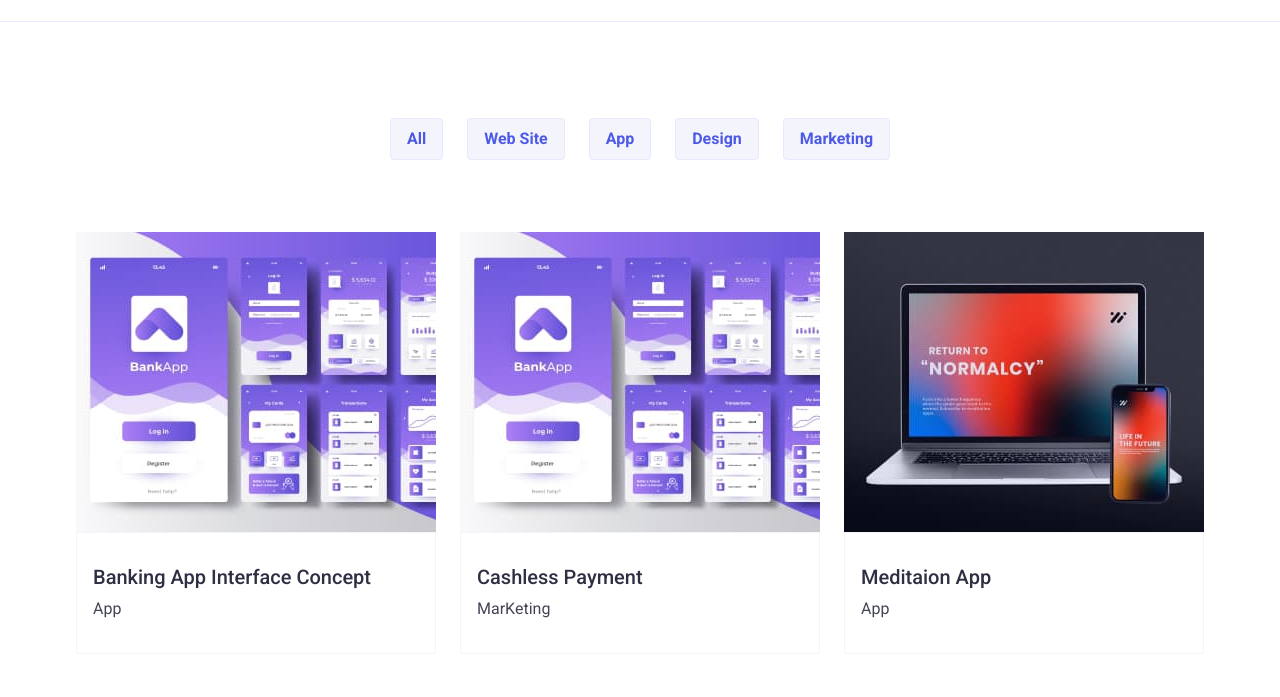
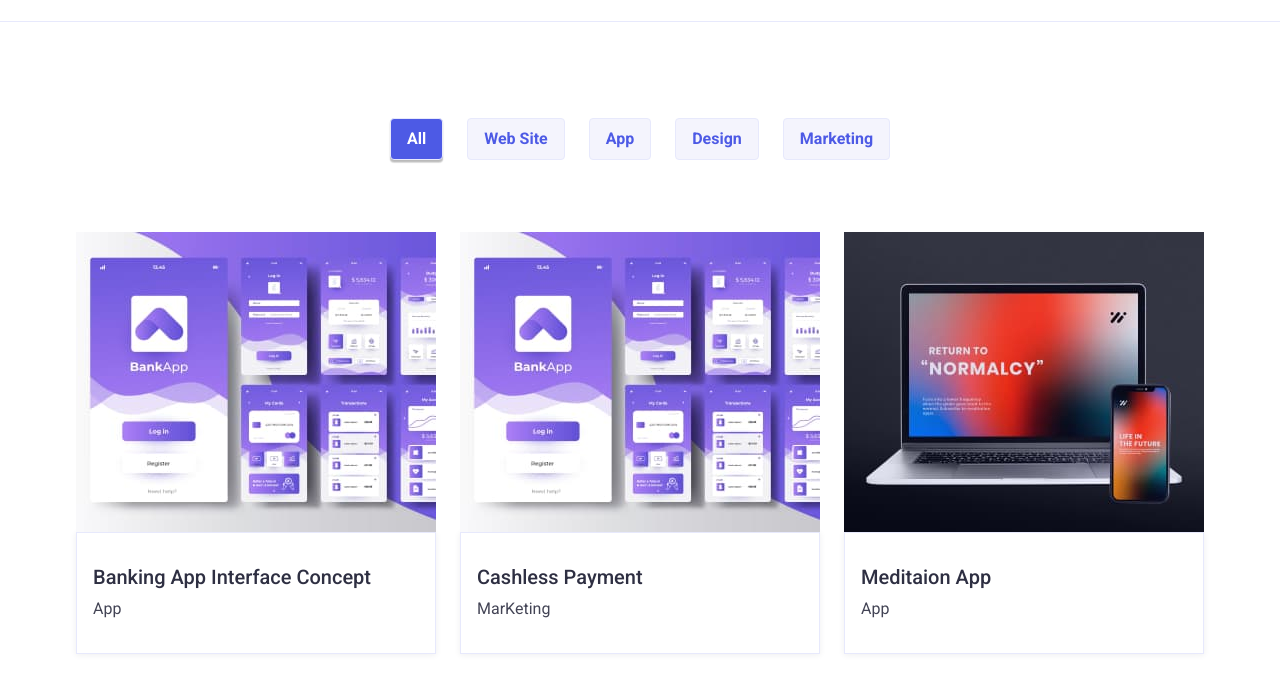
Before and after one commit to LiudMila84/goit-markup-hw-04, a plain HTML site: page portfolio.html in a window 1280 px wide. In both pictures the pointer is over the button "All". Shown: the part 51-748 px from the top of the page. Drawn offline with nearby package versions, Linux system fonts and the light colour scheme.

Commit message:
fixing mistakes in homework 4

```diff
--- a/css/styles.css
+++ b/css/styles.css
@@ -411,6 +411,7 @@ line-height: 1.5;
 cursor: pointer;
 padding: 8px 16px;
 }
+.filter-button:hover,
 .filter-button:focus {
 color: var(--primary-background-color);
 background-color: var(--accent-color);
@@ -433,16 +434,10 @@ width: 360px;
 height: 420px;
 }
 
-.project-card-link {
-box-shadow: 0px 1px 6px rgba(46, 47, 66, 0.08);
-}
-
-.project-card-link:hover,
-.project-card-link:focus {
+.project-card-item:hover,
+.project-card-item:focus {
 border: 0.5px solid #F4F4FD;
-border-color: #E7E9FC;
 box-shadow: 0px 1px 6px rgba(46, 47, 66, 0.08), 0px 1px 1px rgba(46, 47, 66, 0.16), 0px 2px 1px rgba(46, 47, 66, 0.08);
-
 }
 
 .project-title {
@@ -462,7 +457,8 @@ text-decoration: none;
 .buttom-part-card {
 padding-right:0;
 padding-left: 16px;
-border: 0.5px solid #F4F4FD;
+box-shadow: 0px 1px 6px rgba(46, 47, 66, 0.08);
+border: 1px solid #E7E9FC;
 padding-top: 32px;
 padding-bottom: 32px;
 }
```
